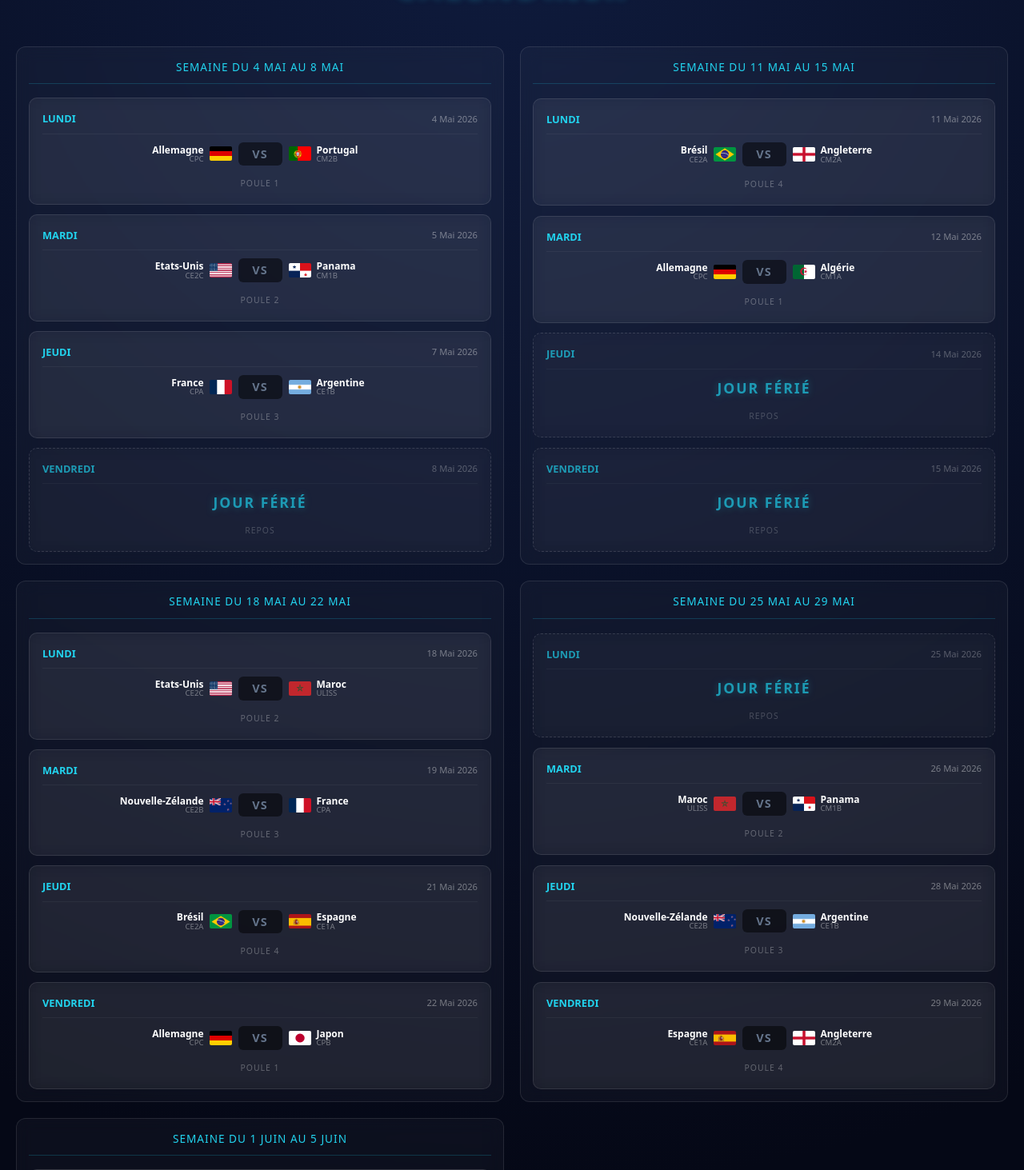
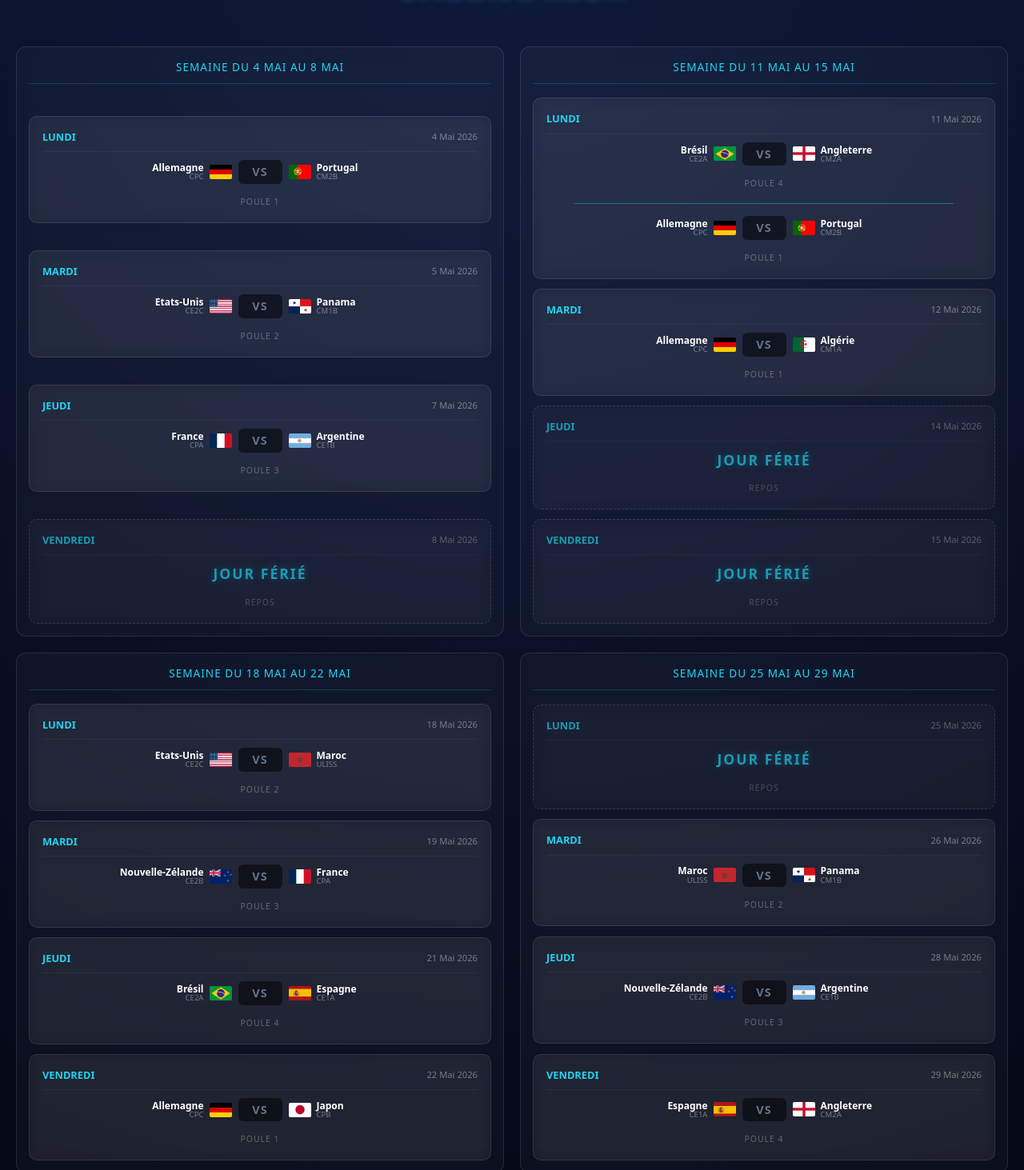
Before and after one commit to RayaneO18/Tournament, a Next.js app: page /calendrier in a window 1280 px wide. Shown: the part 127-1590 px from the top of the page at 80% size. Built offline with nearby package versions, Linux system fonts and the light colour scheme.

Commit message:
simplifaction du calendrier plus ajout du style a double match

```diff
--- a/app/calendrier/page.tsx
+++ b/app/calendrier/page.tsx
@@ -2,23 +2,19 @@
 
 import { useState, useEffect } from "react";
 import styles from "../page.module.css";
-import { groupesBase, calendrierMatchs } from "../../data/data";
+// On importe bien les interfaces exportées
+import { groupesBase, calendrierMatchs, Rencontre, Match, Semaine } from "../../data/data";
 
 const Calendrier = () => {
   const [mounted, setMounted] = useState(false);
 
-  // Correction de l'erreur d'hydratation et de removeChild
   useEffect(() => {
     setMounted(true);
   }, []);
 
   const getEquipeInfo = (nomPays: string) => {
     if (nomPays === "?" || !nomPays) return { flag: null, classe: "" };
-    for (const groupe of groupesBase) {
-      const found = groupe.equipes.find(e => e.pays === nomPays);
-      if (found) return found;
-    }
-    return { flag: null, classe: "" };
+    return groupesBase.flatMap(g => g.equipes).find(e => e.pays === nomPays) || { flag: null, classe: "" };
   };
 
   if (!mounted) return null;
@@ -30,81 +26,91 @@ const Calendrier = () => {
       </header>
 
       <div className={styles.weeksGrid}>
-        {calendrierMatchs.map((sem, idx) => (
+        {/* On vérifie que calendrierMatchs existe avant de map */}
+        {calendrierMatchs?.map((sem: Semaine, idx: number) => (
           <div key={idx} className={styles.weekSection}>
             <h2 className={styles.weekTitle}>{sem.semaine}</h2>
 
-            {sem.rencontres.map((match, mIdx) => {
-              const info1 = getEquipeInfo(match.eq1);
-              const info2 = getEquipeInfo(match.eq2);
-              const isFerie =
-                match.date.toLowerCase().includes("férié") ||
-                match.poule.toLowerCase().includes("férié");
+            {/* On vérifie que sem.rencontres existe */}
+            {sem.rencontres?.map((jour: Rencontre, jIdx: number) => (
+              ((jour.matchs && jour.matchs.length > 0) || jour.isFerie) && (
+                <div key={jIdx} className={`${styles.matchCard} ${jour.isFerie ? styles.ferieCard : ""}`}>
 
-              return (
-                <div key={mIdx} className={`${styles.matchCard} ${isFerie ? styles.ferieCard : ""}`}>
                   <div className={styles.matchHeader}>
-                    <span className={styles.dayInfo}>{match.jour}</span>
-                    <span className={styles.dateInfo}>{match.date} 2026</span>
+                    <span className={styles.dayInfo}>{jour.jour}</span>
+                    <span className={styles.dateInfo}>{jour.date} 2026</span>
                   </div>
 
+                  {jour.isFerie ? (
                     <div className={styles.matchBody}>
-                    {isFerie ? (
                       <div className={styles.ferieLabelContainer}>
                         <span className={styles.ferieLabel}>Jour Férié</span>
                       </div>
+                    </div>
                   ) : (
-                      <>
-                        {/* Équipe 1 */}
+                    jour.matchs.map((m: Match, mIdx: number) => {
+                      const info1 = getEquipeInfo(m.eq1);
+                      const info2 = getEquipeInfo(m.eq2);
+
+                      return (
+                        <div key={mIdx}>
+                          {/* Trait de séparation bleu si c'est le second match du jour */}
+                          {mIdx > 0 && (
+                            <div style={{ margin: "15px 35px", borderTop: "1px solid rgba(34, 211, 238, 0.4)", height: "0px" }} />
+                          )}
+
+                          <div className={styles.matchBody}>
                             <div className={`${styles.teamSide} ${styles.leftSide}`}>
                               <div className={styles.teamTextWrapper}>
-                            <span className={styles.calendarTeamName}>{match.eq1}</span>
+                                <span className={styles.calendarTeamName}>{m.eq1}</span>
                                 <span className={styles.classSubtitle}>{info1.classe}</span>
                               </div>
-                          {match.eq1 === "?" ? (
+                              {m.eq1 === "?" ? (
                                 <div className={styles.unknownFlag}>?</div>
                               ) : (
                                 <img src={`/flags/${info1.flag}`} className={styles.calendarFlag} alt="" />
                               )}
                             </div>
 
-                        {/* VS ou Score */}
                             <div className={styles.scoreBlock}>
-                          {match.score1 !== null && match.score2 !== null ? (
+                              {m.score1 !== null ? (
                                 <>
-                              <span className={styles.scoreValue}>{match.score1}</span>
+                                  <span className={styles.scoreValue}>{m.score1}</span>
                                   <span className={styles.scoreDivider}>-</span>
-                              <span className={styles.scoreValue}>{match.score2}</span>
+                                  <span className={styles.scoreValue}>{m.score2}</span>
                                 </>
                               ) : (
                                 <span className={styles.vsLabel}>VS</span>
                               )}
                             </div>
 
-                        {/* Équipe 2 */}
                             <div className={`${styles.teamSide} ${styles.rightSide}`}>
-                          {match.eq2 === "?" ? (
+                              {m.eq2 === "?" ? (
                                 <div className={styles.unknownFlag}>?</div>
                               ) : (
                                 <img src={`/flags/${info2.flag}`} className={styles.calendarFlag} alt="" />
                               )}
                               <div className={styles.teamTextWrapper}>
-                            <span className={styles.calendarTeamName}>{match.eq2}</span>
+                                <span className={styles.calendarTeamName}>{m.eq2}</span>
                                 <span className={styles.classSubtitle}>{info2.classe}</span>
                               </div>
                             </div>
-                      </>
-                    )}
                           </div>
-
                           <div className={styles.matchFooter}>
-                    <span className={styles.pouleIndicator}>
-                      {isFerie ? "REPOS" : match.poule}
-                    </span>
+                            <span className={styles.pouleIndicator}>{m.poule}</span>
                           </div>
                         </div>
                       );
-            })}
+                    })
+                  )}
+                  {jour.isFerie && (
+                    <div className={styles.matchFooter}>
+                      <span className={styles.pouleIndicator}>REPOS</span>
+                    </div>
+                  )}
+                </div>
+              )
+            ))}
           </div>
         ))}
       </div>
--- a/app/page.module.css
+++ b/app/page.module.css
@@ -694,7 +694,6 @@
 }
 
 .cardDimmed {
-  opacity: 0.6;
   border-style: dashed;
 }
 
--- a/data/data.ts
+++ b/data/data.ts
@@ -1,4 +1,37 @@
-export const groupesBase = [
+// Définition des types pour un code propre et sans erreurs TypeScript
+export interface Equipe {
+  pays: string;
+  flag: string;
+  classe: string;
+}
+
+export interface Groupe {
+  nom: string;
+  equipes: Equipe[];
+}
+
+export interface Match {
+  eq1: string;
+  score1: number | null;
+  eq2: string;
+  score2: number | null;
+  poule: string;
+}
+
+export interface Rencontre {
+  jour: string;
+  date: string;
+  matchs: Match[];
+  isFerie?: boolean;
+}
+
+export interface Semaine {
+  semaine: string;
+  rencontres: Rencontre[];
+}
+
+// Données des Groupes
+export const groupesBase: Groupe[] = [
   {
     nom: "Poule 1",
     equipes: [
@@ -34,50 +67,51 @@ export const groupesBase = [
   },
 ];
 
-export const calendrierMatchs = [
+// Données du Calendrier
+export const calendrierMatchs: Semaine[] = [
   {
     semaine: "Semaine du 4 Mai au 8 Mai",
     rencontres: [
-      { jour: "Lundi", date: "4 Mai", eq1: "Allemagne", score1: null, eq2: "Portugal", score2: null, poule: "Poule 1" },
-      { jour: "Mardi", date: "5 Mai", eq1: "Etats-Unis", score1: null, eq2: "Panama", score2: null, poule: "Poule 2" },
-      { jour: "Jeudi", date: "7 Mai", eq1: "France", score1: null, eq2: "Argentine", score2: null, poule: "Poule 3" },
-      { jour: "Vendredi", date: "8 Mai", eq1: "?", score1: null, eq2: "?", score2: null, poule: "Férié" },
+      { jour: "Lundi", date: "4 Mai", matchs: [{ eq1: "Allemagne", score1: null, eq2: "Portugal", score2: null, poule: "Poule 1" }] },
+      { jour: "Mardi", date: "5 Mai", matchs: [{ eq1: "Etats-Unis", score1: null, eq2: "Panama", score2: null, poule: "Poule 2" }] },
+      { jour: "Jeudi", date: "7 Mai", matchs: [{ eq1: "France", score1: null, eq2: "Argentine", score2: null, poule: "Poule 3" }] },
+      { jour: "Vendredi", date: "8 Mai", isFerie: true, matchs: [] },
     ]
   },
   {
     semaine: "Semaine du 11 Mai au 15 Mai",
     rencontres: [
-      { jour: "Lundi", date: "11 Mai", eq1: "Brésil", score1: null, eq2: "Angleterre", score2: null, poule: "Poule 4" },
-      { jour: "Mardi", date: "12 Mai", eq1: "Allemagne", score1: null, eq2: "Algérie", score2: null, poule: "Poule 1" },
-      { jour: "Jeudi", date: "14 Mai", eq1: "?", score1: null, eq2: "?", score2: null, poule: "Férié" },
-      { jour: "Vendredi", date: "15 Mai", eq1: "?", score1: null, eq2: "?", score2: null, poule: "Férié" },
+      { jour: "Lundi", date: "11 Mai", matchs: [{ eq1: "Brésil", score1: null, eq2: "Angleterre", score2: null, poule: "Poule 4" },{ eq1: "Allemagne", score1: null, eq2: "Portugal", score2: null, poule: "Poule 1" }] },
+      { jour: "Mardi", date: "12 Mai", matchs: [{ eq1: "Allemagne", score1: null, eq2: "Algérie", score2: null, poule: "Poule 1" }] },
+      { jour: "Jeudi", date: "14 Mai", isFerie: true, matchs: [] },
+      { jour: "Vendredi", date: "15 Mai", isFerie: true, matchs: [] },
     ]
   },
   {
     semaine: "Semaine du 18 Mai au 22 Mai",
     rencontres: [
-      { jour: "Lundi", date: "18 Mai", eq1: "Etats-Unis", score1: null, eq2: "Maroc", score2: null, poule: "Poule 2" },
-      { jour: "Mardi", date: "19 Mai", eq1: "Nouvelle-Zélande", score1: null, eq2: "France", score2: null, poule: "Poule 3" },
-      { jour: "Jeudi", date: "21 Mai", eq1: "Brésil", score1: null, eq2: "Espagne", score2: null, poule: "Poule 4" },
-      { jour: "Vendredi", date: "22 Mai", eq1: "Allemagne", score1: null, eq2: "Japon", score2: null, poule: "Poule 1" },
+      { jour: "Lundi", date: "18 Mai", matchs: [{ eq1: "Etats-Unis", score1: null, eq2: "Maroc", score2: null, poule: "Poule 2" }] },
+      { jour: "Mardi", date: "19 Mai", matchs: [{ eq1: "Nouvelle-Zélande", score1: null, eq2: "France", score2: null, poule: "Poule 3" }] },
+      { jour: "Jeudi", date: "21 Mai", matchs: [{ eq1: "Brésil", score1: null, eq2: "Espagne", score2: null, poule: "Poule 4" }] },
+      { jour: "Vendredi", date: "22 Mai", matchs: [{ eq1: "Allemagne", score1: null, eq2: "Japon", score2: null, poule: "Poule 1" }] },
     ]
   },
   {
     semaine: "Semaine du 25 Mai au 29 Mai",
     rencontres: [
-      { jour: "Lundi", date: "25 Mai", eq1: "?", score1: null, eq2: "?", score2: null, poule: "Férié" },
-      { jour: "Mardi", date: "26 Mai", eq1: "Maroc", score1: null, eq2: "Panama", score2: null, poule: "Poule 2" },
-      { jour: "Jeudi", date: "28 Mai", eq1: "Nouvelle-Zélande", score1: null, eq2: "Argentine", score2: null, poule: "Poule 3" },
-      { jour: "Vendredi", date: "29 Mai", eq1: "Espagne", score1: null, eq2: "Angleterre", score2: null, poule: "Poule 4" },
+      { jour: "Lundi", date: "25 Mai", isFerie: true, matchs: [] },
+      { jour: "Mardi", date: "26 Mai", matchs: [{ eq1: "Maroc", score1: null, eq2: "Panama", score2: null, poule: "Poule 2" }] },
+      { jour: "Jeudi", date: "28 Mai", matchs: [{ eq1: "Nouvelle-Zélande", score1: null, eq2: "Argentine", score2: null, poule: "Poule 3" }] },
+      { jour: "Vendredi", date: "29 Mai", matchs: [{ eq1: "Espagne", score1: null, eq2: "Angleterre", score2: null, poule: "Poule 4" }] },
     ]
   },
   {
-    semaine: "Semaine du 1 juin au 5 juin",
+    semaine: "Semaine du 1 Juin au 5 Juin",
     rencontres: [
-      { jour: "Lundi", date: "1 juin", eq1: "Algérie", score1: null, eq2: "Japon", score2: null, poule: "Poule 1" },
-      { jour: "Mardi", date: "2 juin", eq1: "Portugal", score1: null, eq2: "Japon", score2: null, poule: "Poule 1" },
-      { jour: "Jeudi", date: "4 juin", eq1: "Portugal", score1: null, eq2: "Algérie", score2: null, poule: "Poule 1" },
-      { jour: "Vendredi", date: "5 juin", eq1: "Etats-Unis", score1: null, eq2: "Panama", score2: null, poule: "Poule 2" },
+      { jour: "Lundi", date: "1 juin", matchs: [{ eq1: "Algérie", score1: null, eq2: "Japon", score2: null, poule: "Poule 1" }] },
+      { jour: "Mardi", date: "2 juin", matchs: [{ eq1: "Portugal", score1: null, eq2: "Japon", score2: null, poule: "Poule 1" }] },
+      { jour: "Jeudi", date: "4 juin", matchs: [{ eq1: "Portugal", score1: null, eq2: "Algérie", score2: null, poule: "Poule 1" }] },
+      { jour: "Vendredi", date: "5 juin", matchs: [{ eq1: "Etats-Unis", score1: null, eq2: "Panama", score2: null, poule: "Poule 2" }] },
     ]
   }
 ];
```
Also changed, not shown: data/logic.ts (+21 -6 lines). Lines whose indentation alone changed are shown as unchanged.
